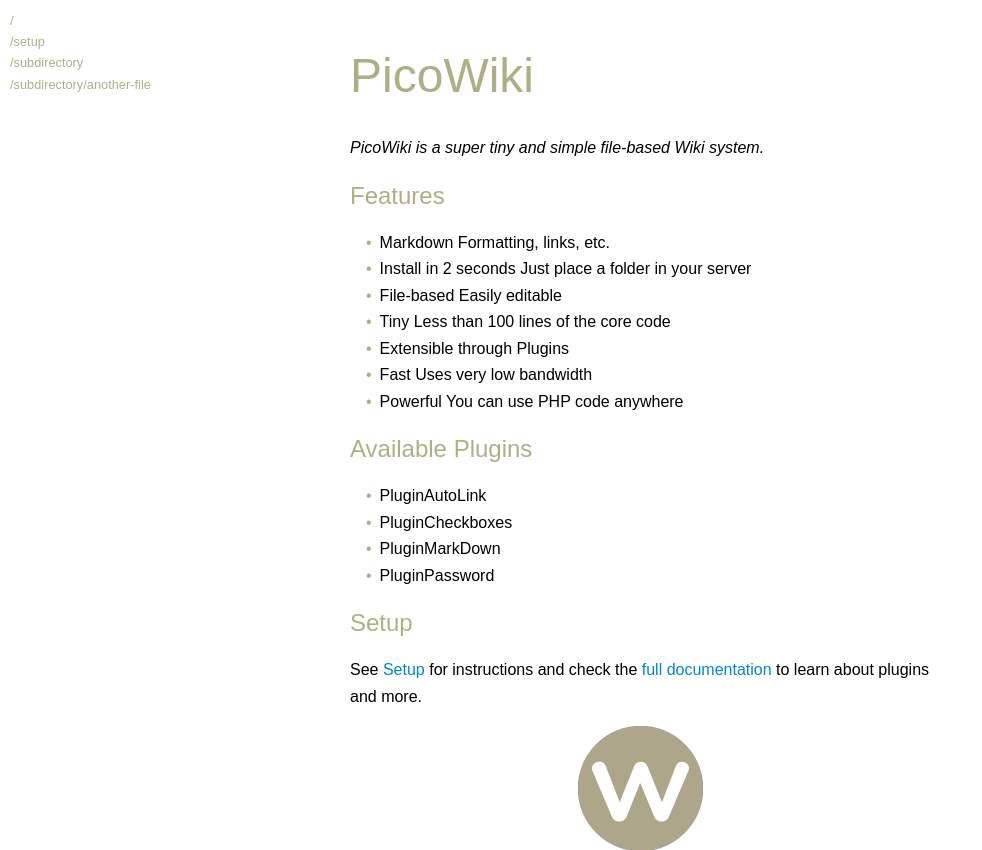
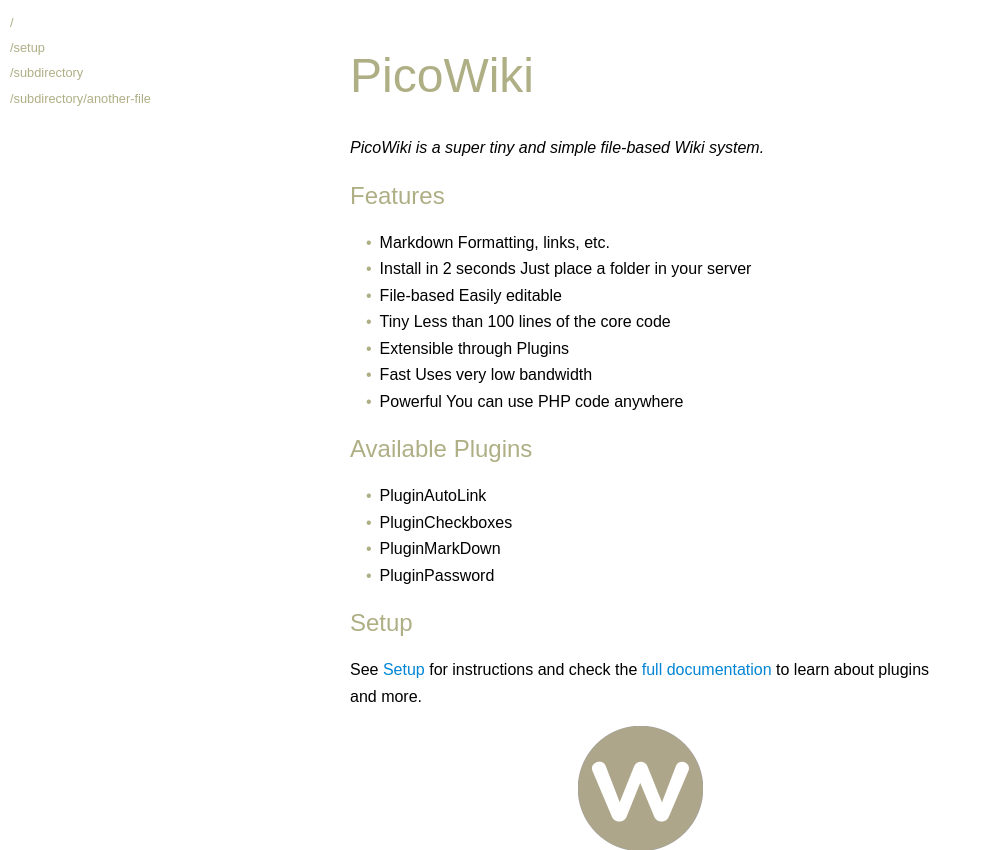
Before and after one commit to luckyshot/picowiki, a PHP site: page / in a window 1280 px wide. Shown: the top 850 px of the page, without its empty margins (0-982 px from the left). Run offline with PHP 8.4, Linux system fonts and the light colour scheme.

Commit message:
Added some padding to links

```diff
--- a/static/style.css
+++ b/static/style.css
@@ -88,6 +88,7 @@
     width: 10em;
     white-space: nowrap;
     color: #afaf86;
+	padding: 2px 0;
 }
 .nav-main a:before {
     content: '/';
```
